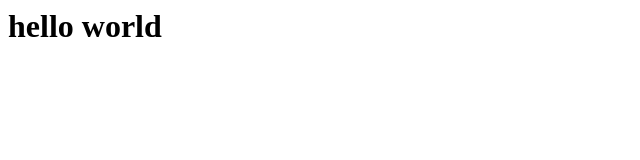
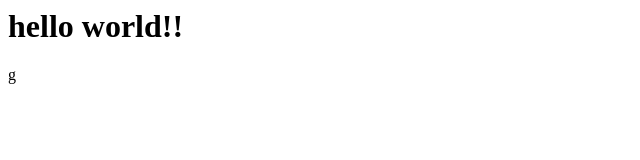
Before and after one commit to softeerbootcamp-warmup-15zizo/poopoo-front, a plain HTML site: page docs/index.html in a window 1280 px wide. Shown: the full height of the page, 0-640 px from the left. Drawn offline with Linux system fonts and the light colour scheme.

Commit message:
feat: 다른거

```diff
--- a/docs/index.html
+++ b/docs/index.html
@@ -3,6 +3,6 @@
     <title>poopoo</title>
   </head>
   <body>
-    <h1>hello world</h1>
+    <h1>hello world!!</h1>g
   </body>
 </html>
```
